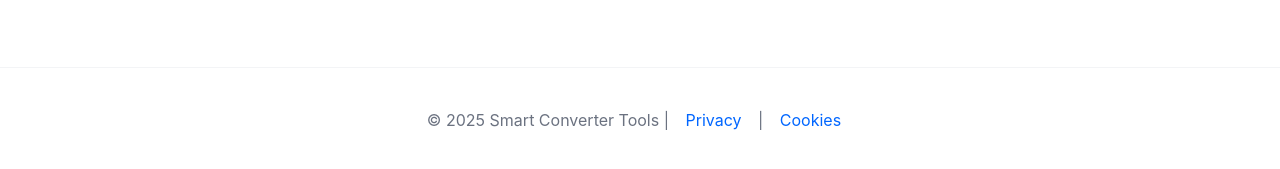
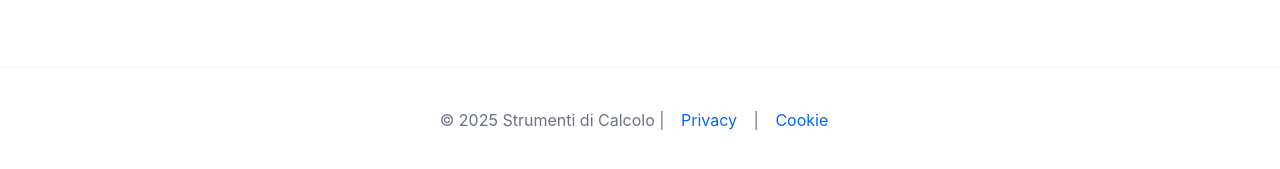
Before and after one commit to Calculator-Platform/smart-converter-tools, a Jekyll site: the page built from index.html, in a window 1280 px wide and 900 px high, scrolled down 1364 px. Shown: the part 726-895 px from the top of the window. Built offline with Jekyll 4.4.1, drawn with Linux system fonts in a browser that asks for light colours.

Commit message:
Update default.html

```diff
--- a/_layouts/default.html
+++ b/_layouts/default.html
@@ -1,5 +1,5 @@
 <!DOCTYPE html>
-<html lang="en">
+<html lang="it">
 <head>
     <meta charset="UTF-8">
     <meta name="viewport" content="width=device-width, initial-scale=1.0">
@@ -19,9 +19,9 @@
     </main>
 
     <footer>
-        <p>&copy; 2025 Smart Converter Tools |
+        <p>&copy; 2025 Strumenti di Calcolo |
            <a href="/privacy">Privacy</a> |
-           <a href="/cookies">Cookies</a>
+           <a href="/cookie">Cookie</a>
         </p>
     </footer>
 </body>
```
